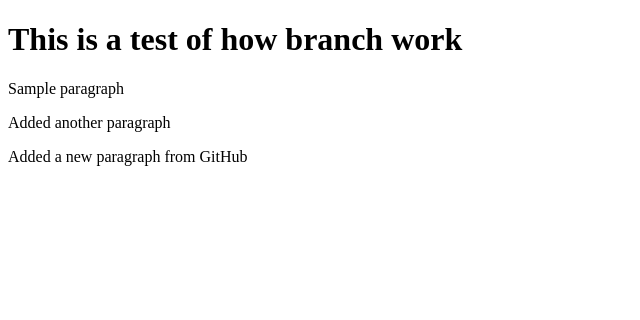
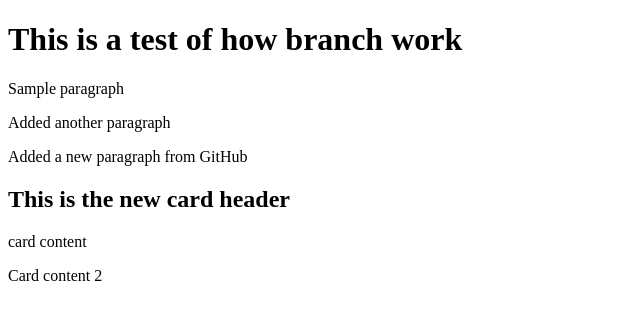
Before and after one commit to Marknjo/git-playground, a plain HTML site: page index.html in a window 1280 px wide. Shown: the whole page, without its empty margins (0-640 px from the left). Drawn offline with Linux system fonts and the light colour scheme.

Commit message:
Added card element to index.html

```diff
--- a/index.html
+++ b/index.html
@@ -11,5 +11,13 @@
     <p>Sample paragraph</p>
     <p>Added another paragraph</p>
     <p>Added a new paragraph from GitHub</p>
+
+    <section class="card">
+        <h2 class="card-header">This is the new card header</h2>
+        <div class="card-body">
+            <p>card content</p>
+            <p>Card content 2</p>
+        </div>
+    </section>
 </body>
 </html>
```
